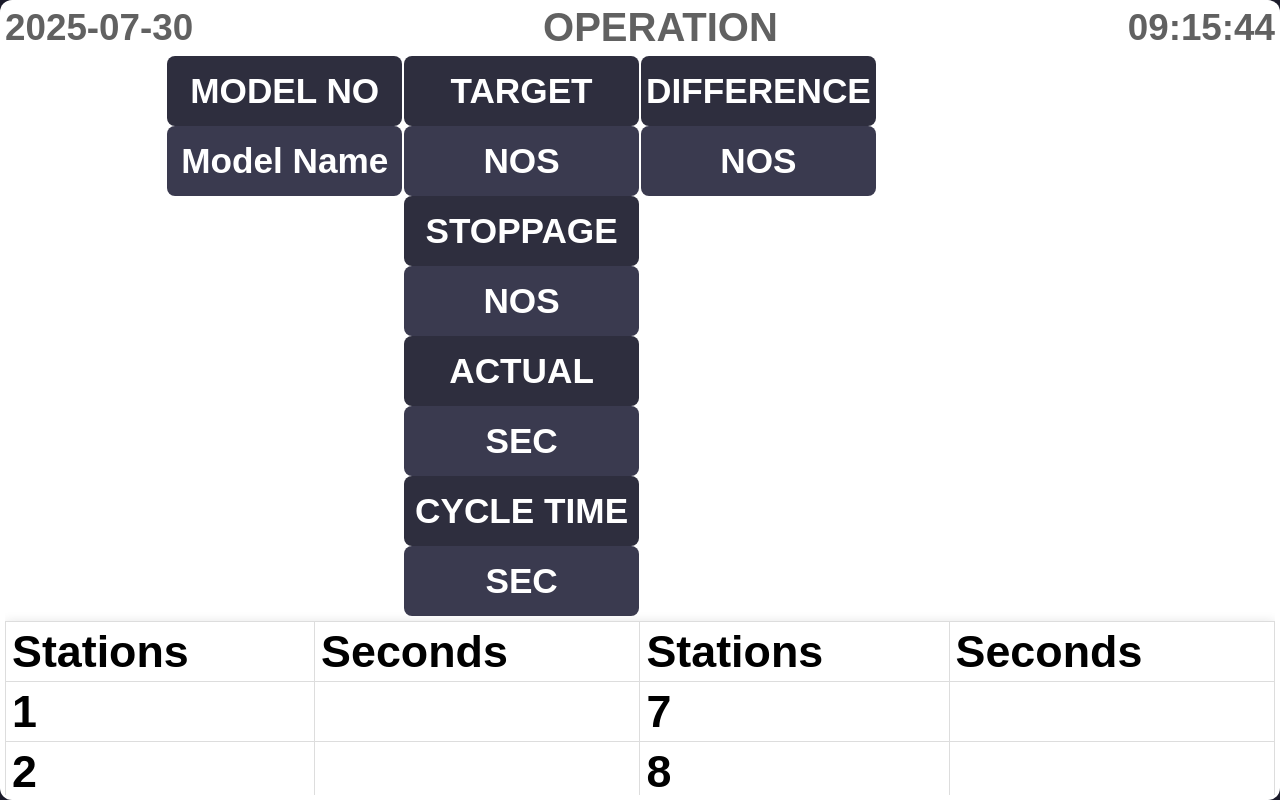
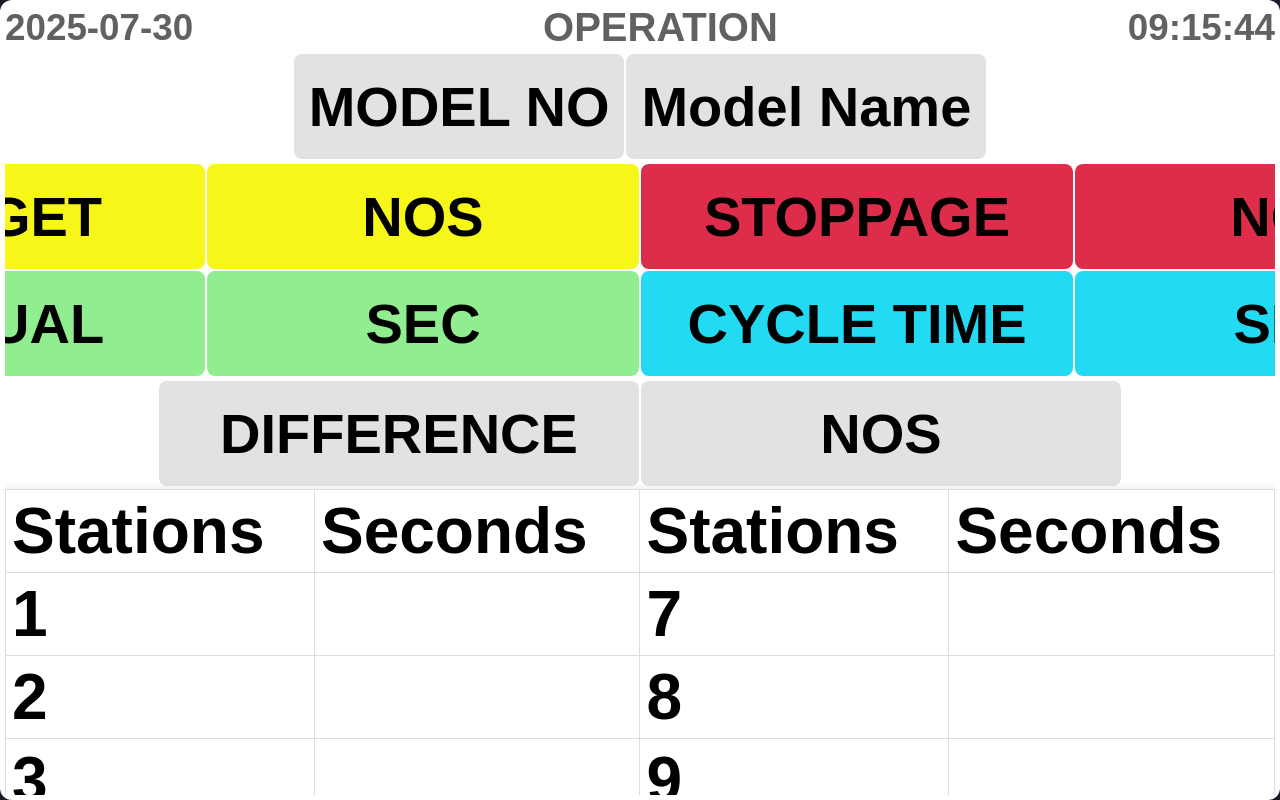
Before and after one commit to arbajbegade/Andon-Display-UI, a website: page public/index.html in a window 1280 px wide. Drawn offline with Linux system fonts and the light colour scheme.

Commit message:
Update styles.css

```diff
--- a/public/styles.css
+++ b/public/styles.css
@@ -53,6 +53,7 @@ html {
     flex-grow: 1;
     white-space: nowrap;
 }
+
 /* --------------------------------------------------- */
 .main-content {
     display: flex;
@@ -61,33 +62,74 @@ html {
     flex-grow: 1;
     overflow-y: hidden;
 }
+.main-container {
+    font-size: 3.5rem;
+    margin: auto;
+    padding: 3px;
+    border-radius: 12px;
+    color: black;
+    font-family: Arial, sans-serif;
+    display: flex;
+    flex-direction: column;
+    align-items: center;
+    width: 100%;
+    gap: 5px;
+}
 
-.main-container{
-    font-size: 2.2rem;
+.station-info {
     display: grid;
     grid-template-columns: repeat(4, 1fr);
     gap: 2px;
-    margin: auto;
-    padding: 5px;
-    border-radius: 12px;
-    color: #ffffff;
-    font-family: Arial, sans-serif;
 }
 
-  .label, .value {
-    padding: 15px 5px;
+.stations-data {
+    display: flex;
+    gap: 2px;
+}
+
+.label,
+.value {
+    padding: 20px 15px;
     font-weight: 600;
     border-radius: 8px;
     text-align: center;
 }
 
-  .label {
-    background-color: #2e2e3e;
+.m_name,
+.m_value {
+    background-color: rgb(226, 226, 226);
 }
 
-  .value {
-    background-color: #3a3a4f;
+.t_name,
+.t_value {
+    min-width: 27rem;
+    background-color: rgb(246, 246, 25);
 }
+
+.s_name,
+.s_value {
+    min-width: 27rem;
+    background-color: #dd2d4a;
+}
+
+.a_name,
+.a_value {
+    min-width: 27rem;
+    background-color: lightgreen;
+}
+
+.c_name,
+.c_value {
+    min-width: 27rem;
+    background-color: rgb(35, 218, 243);
+}
+
+.d_name,
+.d_value {
+    background-color: rgb(226, 226, 226);
+    width: 30rem;
+}
+
 /* ---------------------------------------------------- */
 
 .table-container {
@@ -97,7 +139,7 @@ html {
 
 .styled-table {
     font-weight: bold;
-    font-size: 2.8rem;
+    font-size: 4rem;
     color: black;
     width: 100%;
     border-collapse: collapse;
@@ -106,6 +148,7 @@ html {
     box-shadow: 0 0 10px rgba(0, 0, 0, 0.1);
     background-color: white;
 }
+
 th {
     padding: 4px 6px;
     text-align: left;
```
Lines whose indentation alone changed are shown as unchanged.
